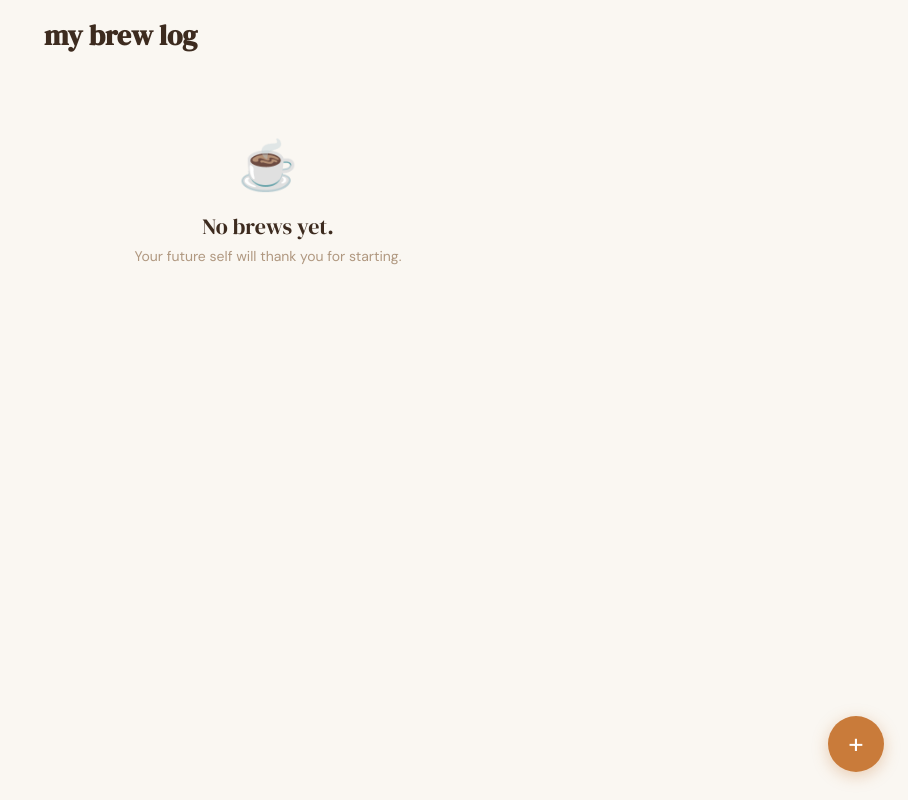
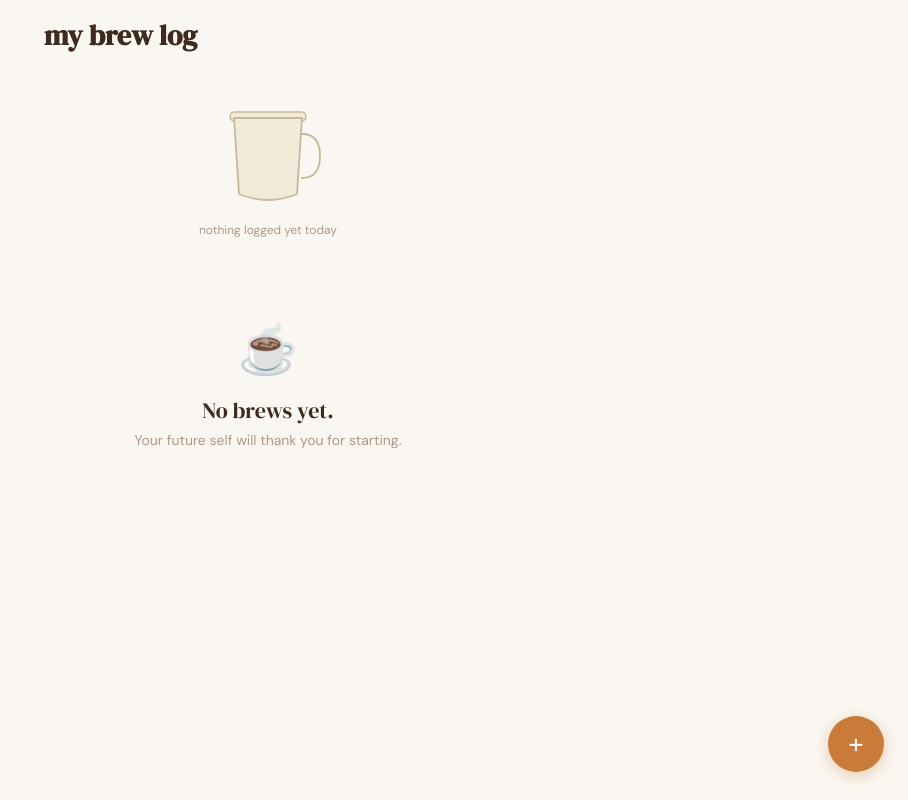
Before and after one commit to dihelium/brew-log, a React (Vite) app: page / in a window 1280 px wide. Shown: the whole page, without its empty margins (372-1280 px from the left). Built offline with nearby package versions, Linux system fonts and the light colour scheme.

Commit message:
feat: add DailyCup and photo streak to FeedPage

```diff
--- a/src/pages/FeedPage.jsx
+++ b/src/pages/FeedPage.jsx
@@ -2,10 +2,19 @@ import { useNavigate } from 'react-router-dom'
 import { motion } from 'framer-motion'
 import { useBrew } from '../context/BrewContext'
 import EntryCard from '../components/EntryCard'
+import DailyCup from '../components/DailyCup'
+import { calcPhotoStreak } from '../utils/streakCalc'
 
 export default function FeedPage() {
   const { entries } = useBrew()
   const navigate = useNavigate()
+
+  const todayStr = new Date().toDateString()
+  const todayEntries = [...entries]
+    .filter(e => new Date(e.timestamp).toDateString() === todayStr)
+    .sort((a, b) => a.timestamp - b.timestamp)
+
+  const streak = calcPhotoStreak(entries)
 
   return (
     <motion.div
@@ -16,6 +25,8 @@ export default function FeedPage() {
     >
       <h1 className="feed-page__heading">my brew log</h1>
 
+      <DailyCup todayEntries={todayEntries} streak={streak} />
+
       {entries.length === 0 ? (
         <div className="empty-state">
           <div className="empty-state__icon">☕</div>
@@ -23,7 +34,7 @@ export default function FeedPage() {
           <p className="empty-state__sub">Your future self will thank you for starting.</p>
         </div>
       ) : (
-        <div className="feed-page__list">
+        <div className="feed-page__list" style={{ borderTop: '1px solid var(--border)' }}>
           {entries.map((entry, i) => (
             <EntryCard key={entry.id} entry={entry} index={i} />
           ))}
```
